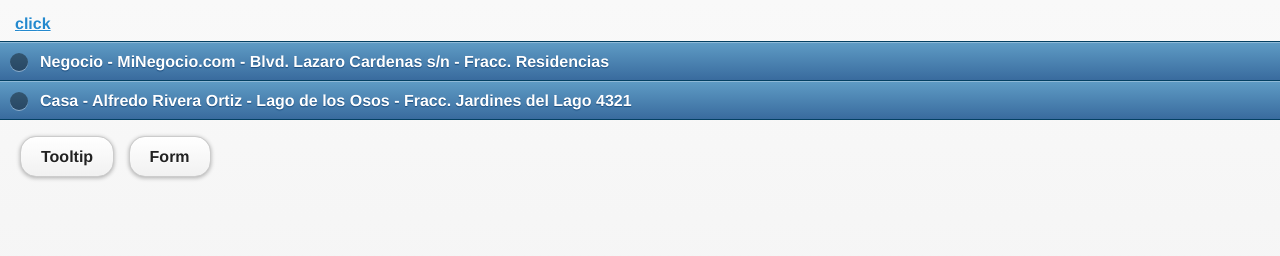
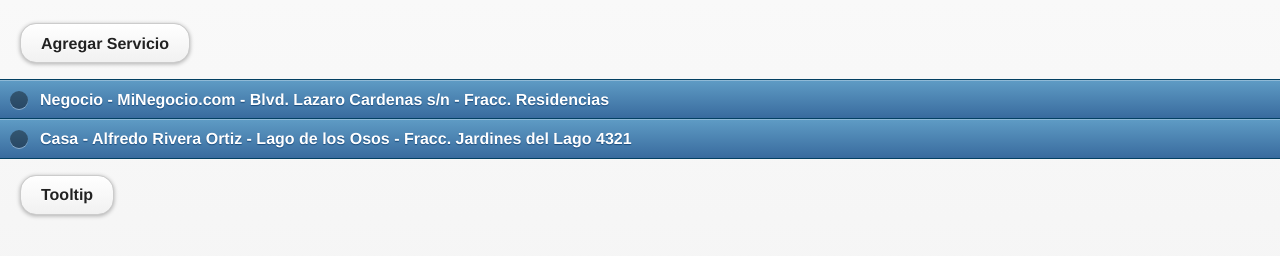
Before and after one commit to gvizcarra/SQLite, a plain HTML site: page index.html in a window 1280 px wide. Drawn offline with Linux system fonts and the light colour scheme; files that its build step writes are made by us from their sources.

Commit message:
Update index.html

```diff
--- a/index.html
+++ b/index.html
@@ -119,7 +119,7 @@
 
 	<div id="contenidox" data-role="content">
 
-		 <div><a href="#" onClick="alert('jaja')">click</a></div>
+		<a href="#popupLogin" data-rel="popup" data-position-to="window" data-role="button" data-inline="true">Agregar Servicio</a>
 
 			<div id="ContenedorPrincipal" data-role="collapsible-set" data-theme="b" data-content-theme="d" data-inset="false">
 
@@ -231,7 +231,7 @@
 			</div>
 
             <a href="#popupInfo" data-rel="popup" data-role="button" data-inline="true">Tooltip</a>
-			<a href="#popupLogin" data-rel="popup" data-position-to="window" data-role="button" data-inline="true">Form</a>
+
 
 		<div data-role="popup" id="popupInfo" class="ui-content" data-theme="e" style="max-width:350px;">
           <p>Here is a <strong>tiny popup</strong> being used like a tooltip. The text will wrap to multiple lines as needed.</p>
```
